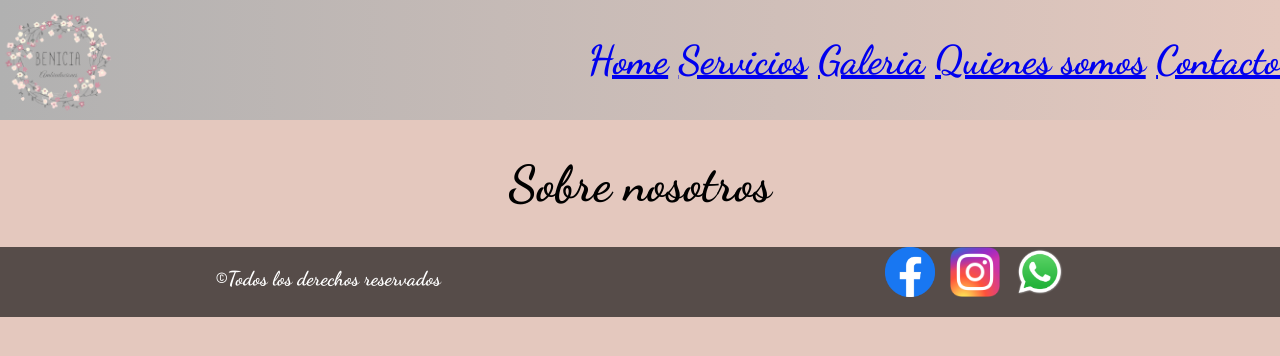
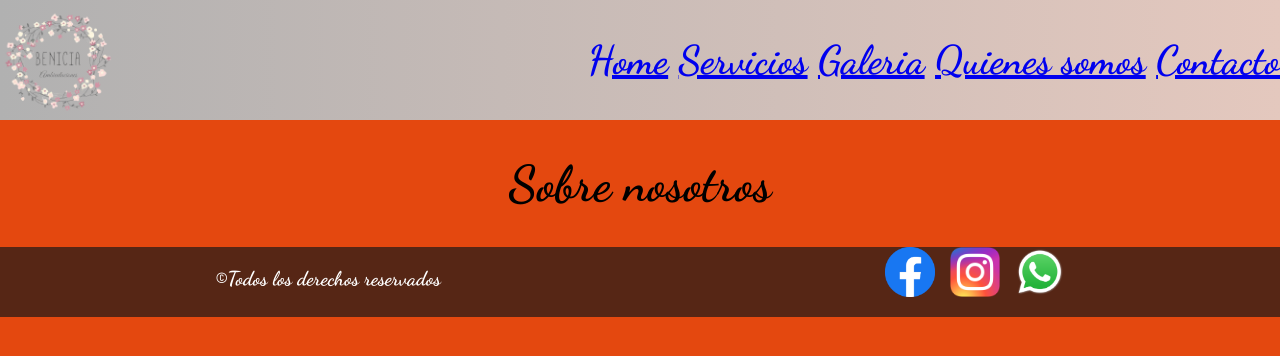
Before and after one commit to leooquinteiro16/Benicia_ambientaciones, a plain HTML site: page paginas/quienes-somos.html in a window 1280 px wide. Drawn offline with Linux system fonts and the light colour scheme.

Commit message:
cambie el color

```diff
--- a/css/estilos.css
+++ b/css/estilos.css
@@ -169,7 +169,7 @@ body {
 }
 
 .bodyQuienes {
-   background-color: rgb(228, 200, 190);
+   background-color: rgb(228, 72, 15);
    font-family: 'Dancing Script', cursive;
 }
 
```
